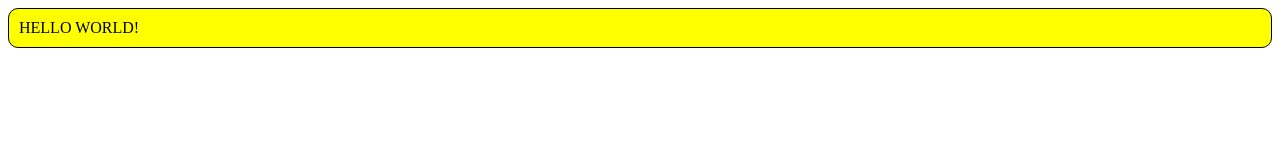
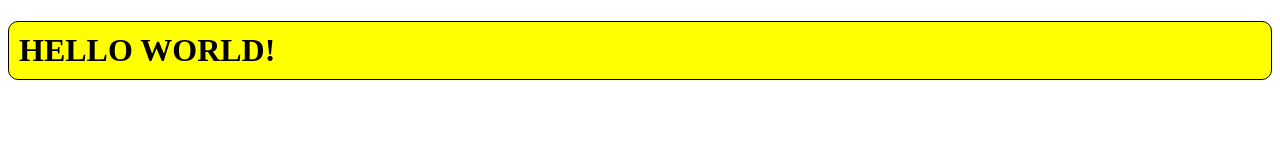
Before and after one commit to carlosq09/hello-world, a plain HTML site: page index.html in a window 1280 px wide. Drawn offline with Linux system fonts and the light colour scheme.

Commit message:
text to h1

```diff
--- a/index.html
+++ b/index.html
@@ -8,8 +8,8 @@
         <link rel="stylesheet" href="style.css">
     </head>
     <body>
-        <div>
+        <h1>
             HELLO WORLD!
-        </div>
+        </h1>
     </body>
 </html>
--- a/style.css
+++ b/style.css
@@ -1,4 +1,4 @@
-div {
+h1 {
     border: 1px solid black;
     background-color: yellow;
     border-radius: 10px;
```
